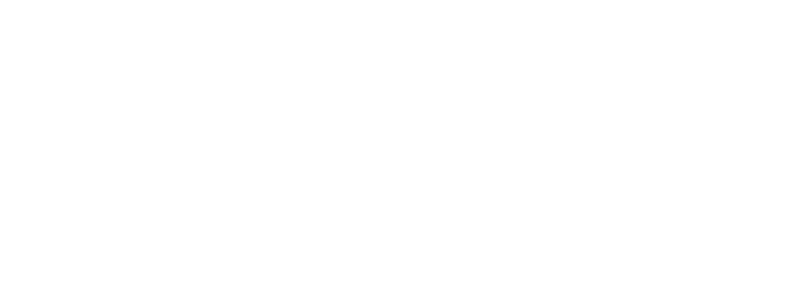
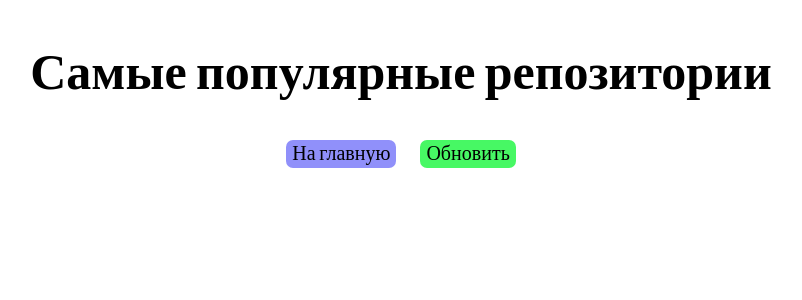
Before and after one commit to Er1tain/service-jetruby-api-github, a React (Create React App) app in the folder client/: page /popular_repos in a window 1280 px wide. Shown: the top 300 px of the page, without its empty margins (239-1041 px from the left). Built offline with nearby package versions, Linux system fonts and the light colour scheme.

Commit message:
Page with top popular repos

```diff
--- a/client/src/components/App/Popularrepos.jsx
+++ b/client/src/components/App/Popularrepos.jsx
@@ -1,7 +1,18 @@
+import '../../styles/PopularRepos.css';
+import '../../styles/PopularRepos/h1.css';
+import '../../styles/PopularRepos/Most_popular_buttons.css';
+
 export default function PopularRepos() {
     return (
         <div id="Most_popular_repos">
+            <h1>Самые популярные репозитории</h1>
+            <div id="top-repos">
 
+            </div>
+            <div id="Most_popular_buttons">
+                <button id="Back_to_main">На главную</button>
+                <button id="update_popular_repos">Обновить</button>
+            </div>
         </div>
     )
 }
```
